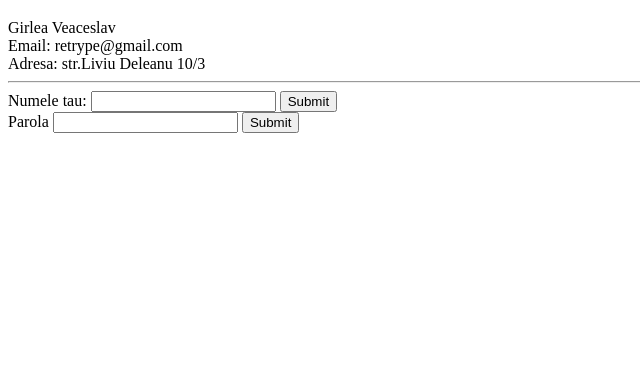
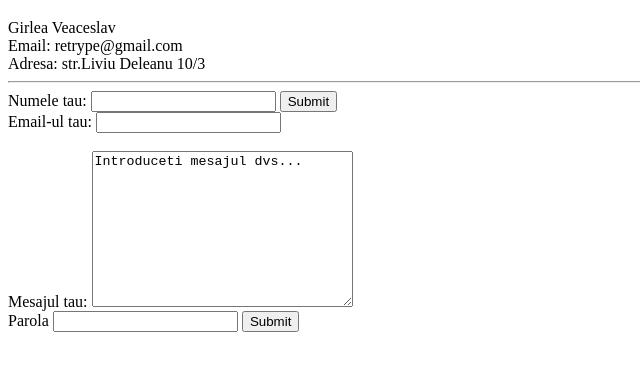
Before and after one commit to Veaceslav85/learn-web-development, a plain HTML site: page contact_me.html in a window 1280 px wide. Shown: the part 61-432 px from the top of the page, without its empty margins (0-640 px from the left). Drawn offline with Linux system fonts and the light colour scheme.

Commit message:
adding textarea and change form action

```diff
--- a/contact_me.html
+++ b/contact_me.html
@@ -12,12 +12,17 @@
     Girlea Veaceslav <br>
     Email: retrype@gmail.com <br>
     Adresa: str.Liviu Deleanu 10/3 <br> <hr>
-    <form action="index.html" method="post">
+    <form action="mailto:retype@gmail.com" method="post">
         <label for="">Numele tau:</label>
         <input type="text">
         <input type="submit">
         <br>
-        <label for="">Parola</label>
+        <label >Email-ul tau:</label>
+        <input type="email"><br>
+        <br>
+        <label >Mesajul tau:</label>
+        <textarea  name="" id="" cols="30" rows="10">Introduceti mesajul dvs... </textarea> <br>
+        <label >Parola</label>
         <input type="password">
         <input type="submit">
     </form>
```
